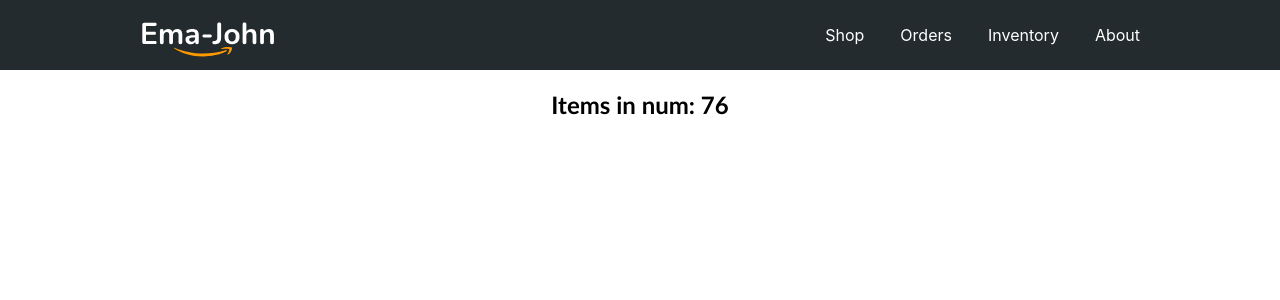
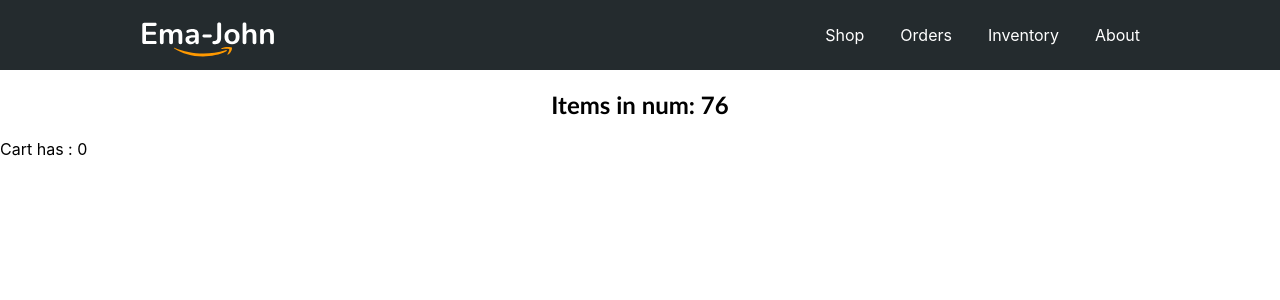
Before and after one commit to ratulinspace/EcomSite-EmaJohn, a React (Create React App) app: page /orders in a window 1280 px wide. Shown: the top 300 px of the page. Built offline with nearby package versions, Linux system fonts and the light colour scheme.

Commit message:
useCart hook created

```diff
--- a/src/components/Orders/Orders.js
+++ b/src/components/Orders/Orders.js
@@ -1,4 +1,5 @@
 import React from 'react';
+import useCart from '../hooks/useCart';
 import useProducts from '../hooks/useProducts';
 import './Order.css'
 
@@ -6,9 +7,12 @@ const Orders = () => {
 
     const [products, setProducts] = useProducts();
 
+    const [cart, setCart] = useCart(products);
+
     return (
         <div>
             <h2 style={{ textAlign: 'center', fontFamily: 'Trebuchet MS' }}>Items in num: {products.length}</h2>
+            <p>Cart has : {cart.length}</p>
         </div>
     );
 };
--- /dev/null
+++ b/src/components/hooks/useCart.js
@@ -0,0 +1,27 @@
+import { useEffect, useState } from "react";
+import { getStordedCart } from "../utilities/fakedb"
+
+const useCart = (products) => {
+
+    const [cart, setCart] = useState([]);
+
+    useEffect(() => {
+
+        const storedCart = getStordedCart()
+        const saveCart = [];
+        for (const id in storedCart) {
+            const addedProduct = products.find(products => products.id === id);
+            if (addedProduct) {
+                const quantity = storedCart[id];
+                addedProduct.quantity = quantity;
+                saveCart.push(addedProduct);
+            }
+        }
+        setCart(saveCart);
+    }, [products]);
+
+    return [cart, setCart]
+
+};
+
+export default useCart;
--- /dev/null
+++ b/src/components/utilities/fakedb.js
@@ -0,0 +1,56 @@
+// use local storage to manage cart data
+const addToDb = id => {
+    let shoppingCart = {};
+
+    //get the shopping cart from local storage
+    const storedCart = localStorage.getItem('shopping-cart');
+    if (storedCart) {
+        shoppingCart = JSON.parse(storedCart);
+    }
+
+    // add quantity
+    const quantity = shoppingCart[id];
+    if (quantity) {
+        const newQuantity = quantity + 1;
+        shoppingCart[id] = newQuantity;
+    }
+    else {
+        shoppingCart[id] = 1;
+    }
+    localStorage.setItem('shopping-cart', JSON.stringify(shoppingCart));
+}
+
+
+const getStordedCart = () => {
+    let shoppingCart = {};
+
+    //get the shopping cart from local storage
+    const storedCart = localStorage.getItem('shopping-cart');
+    if (storedCart) {
+        shoppingCart = JSON.parse(storedCart);
+    }
+    return shoppingCart;
+}
+
+
+const removeFromDb = id => {
+    const storedCart = localStorage.getItem('shopping-cart');
+    if (storedCart) {
+        const shoppingCart = JSON.parse(storedCart);
+        if (id in shoppingCart) {
+            delete shoppingCart[id];
+            localStorage.setItem('shopping-cart', JSON.stringify(shoppingCart));
+        }
+    }
+}
+
+const deleteShoppingCart = () => {
+    localStorage.removeItem('shopping-cart');
+}
+
+export {
+    addToDb,
+    getStordedCart,
+    removeFromDb,
+    deleteShoppingCart
+}
```
